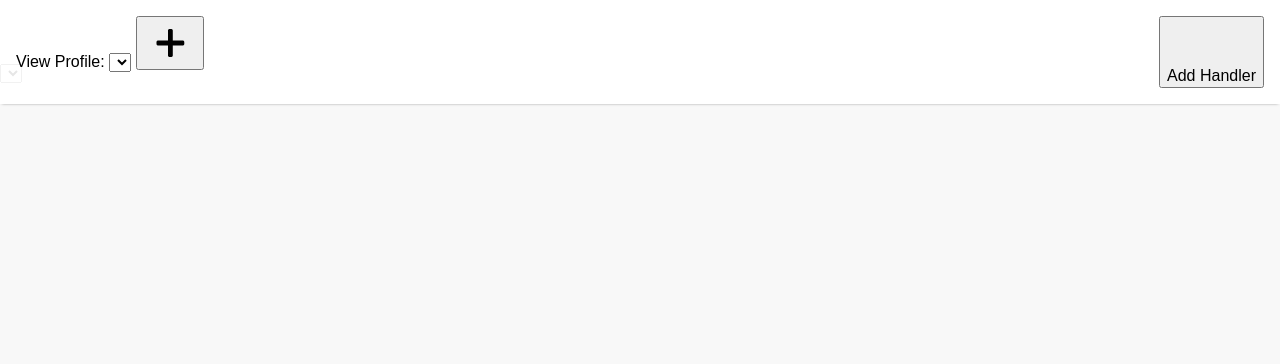
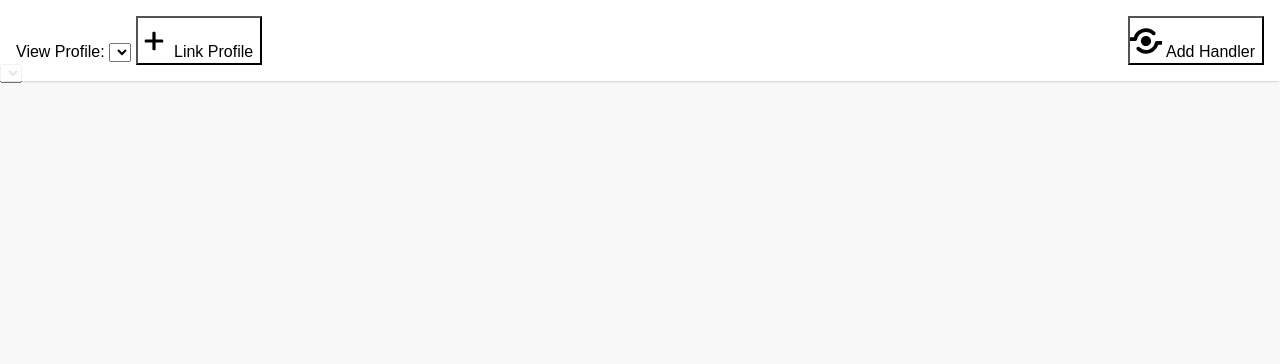
Before and after one commit to Web-Profile/provider, a website: page index.html in a window 1280 px wide. Shown: the top 364 px of the page. Drawn offline with Linux system fonts and the light colour scheme.

Commit message:
updates to app

```diff
--- a/css/app.css
+++ b/css/app.css
@@ -11,19 +11,28 @@ body {
 }
 
 svg {
-  font-size: 3em;
+  font-size: 2em;
   height: 1em;
 }
 
-button {
+[svg-button] {
   font-size: inherit;
   font-weight: inherit;
+  margin: 0;
+  padding: 0.44em 0.44em 0.4em 0;
+  color: #000;
+  background: none;
+  cursor: pointer;
 }
 
-button svg {
-  display: block;
-  width: 1.1em;
+[svg-button] svg {
+  display: inline-block;
+  width: 1em;
   margin: 0px auto;
+}
+
+[svg-button] {
+  line-height: 0em;
 }
 
 body > header {
--- a/index.html
+++ b/index.html
@@ -55,7 +55,7 @@
       <symbol id="clock" width="100%" height="1em" viewBox="0 0 32 48">
         <path fill="inherit" d="M20.586 23.414l-6.586-6.586v-8.828h4v7.172l5.414 5.414zM16 0c-8.837 0-16 7.163-16 16s7.163 16 16 16 16-7.163 16-16-7.163-16-16-16zM16 28c-6.627 0-12-5.373-12-12s5.373-12 12-12c6.627 0 12 5.373 12 12s-5.373 12-12 12z"></path>
       </symbol>
-      <symbol id="shake" width="100%" height="1em" viewBox="0 0 32 32">
+      <symbol id="shake" width="100%" height="1em" viewBox="0 0 1024 1024">
       	<path fill="inherit" d="M348.16 512c0 90.47 73.37 163.84 163.84 163.84s163.84-73.421 163.84-163.84c0-90.47-73.37-163.84-163.84-163.84s-163.84 73.37-163.84 163.84zM231.885 450.56c28.109-128.819 142.848-225.28 280.115-225.28 79.206 0 150.835 32.102 202.701 83.968 24.013 24.013 62.925 24.013 86.938 0 23.962-24.013 23.962-62.925 0-86.886-74.138-74.086-176.538-119.962-289.638-119.962-183.398 0-338.637 120.525-390.81 286.72h-121.19v122.88h163.84c51.149 0 63.693-41.626 68.045-61.44zM860.16 512c-51.098 0-63.693 41.626-68.045 61.44-28.109 128.819-142.797 225.28-280.115 225.28-79.155 0-150.835-32.051-202.701-83.968-24.013-24.013-62.925-24.013-86.886 0s-24.013 62.925 0 86.886c74.086 74.086 176.486 119.962 289.587 119.962 183.398 0 338.637-120.525 390.81-286.72h121.19v-122.88h-163.84z"></path>
       </symbol>
     </defs>
@@ -63,12 +63,13 @@
 
   <header>
     <span>View Profile: <select id="editor_select"></select></span>
-    <button id="add_profile_button">
+    <button svg-button id="add_profile_button">
       <svg><use xlink:href="#plus"></use></svg>
+      <span>Link Profile</span>
     </button>
-    <button id="register_handler">
+    <button svg-button id="register_handler">
       <svg><use xlink:href="#shake"></use></svg>
-      Add Handler
+      <span>Add Handler</span>
     </button>
   </header>
 
--- a/js/app.js
+++ b/js/app.js
@@ -1,5 +1,5 @@
 
 
 xtag.addEvent(document.getElementById('register_handler'), 'tap', function(event){
-  navigator.webProfile.registerProvider('MS Profile Service');
+  navigator.webProfile.registerProvider('Web Profile Service');
 });
```
